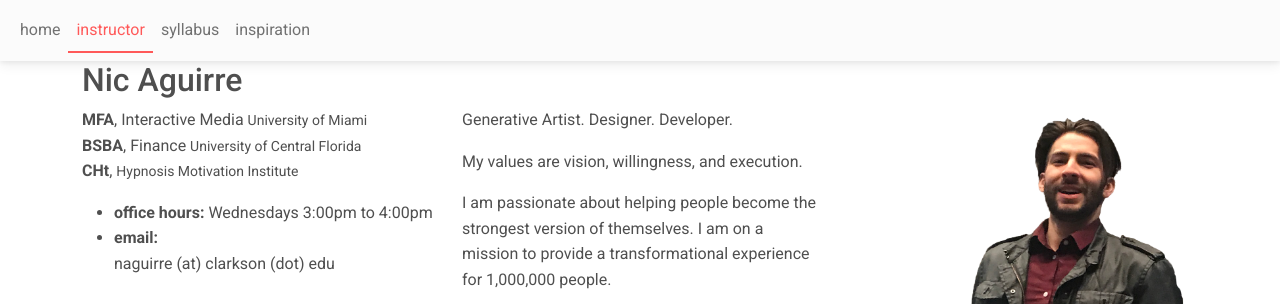
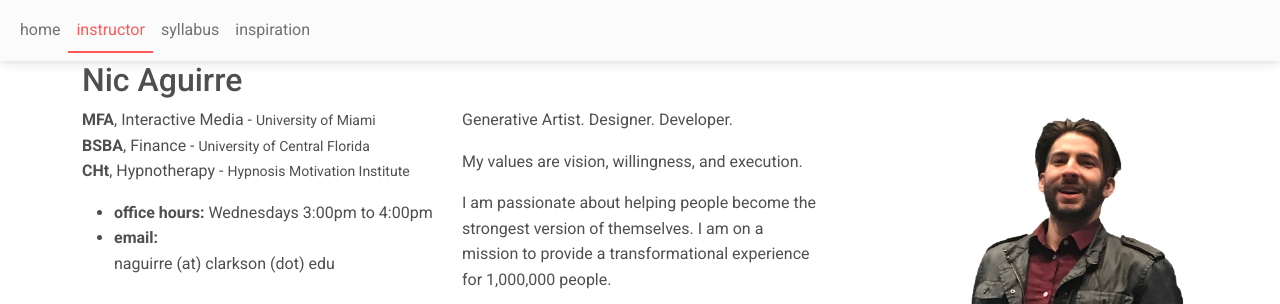
Before and after one commit to nicnosis/cu-courses, a Jekyll site: the page built from fa23/iaa/instructor.html, in a window 1280 px wide. Shown: the top 304 px of the page. Built offline with Jekyll 4.4.1, drawn with Linux system fonts in a browser that asks for light colours; nearby versions of some CDN libraries.

```diff
--- a/_includes/profile.html
+++ b/_includes/profile.html
@@ -2,11 +2,11 @@
 <div class="row">
     <div class="col-sm-4" id="profile-sidebar">
         <p>
-            <b>MFA</b>, Interactive Media <small>University of Miami</small>
+            <b>MFA</b>, Interactive Media - <small>University of Miami</small>
             <br/>
-            <b>BSBA</b>, Finance <small>University of Central Florida</small>
+            <b>BSBA</b>, Finance - <small>University of Central Florida</small>
             <br/>
-            <b>CHt</b>, <small>Hypnosis Motivation Institute</small>
+            <b>CHt</b>, Hypnotherapy - <small>Hypnosis Motivation Institute</small>
         </p>
         <ul>
             <li><b>office hours:</b> Wednesdays 3:00pm to 4:00pm</li>
```
Also changed, not shown: fa23/iaa/iaa-syllabus.md (+1 -1 lines), 1 other file.
